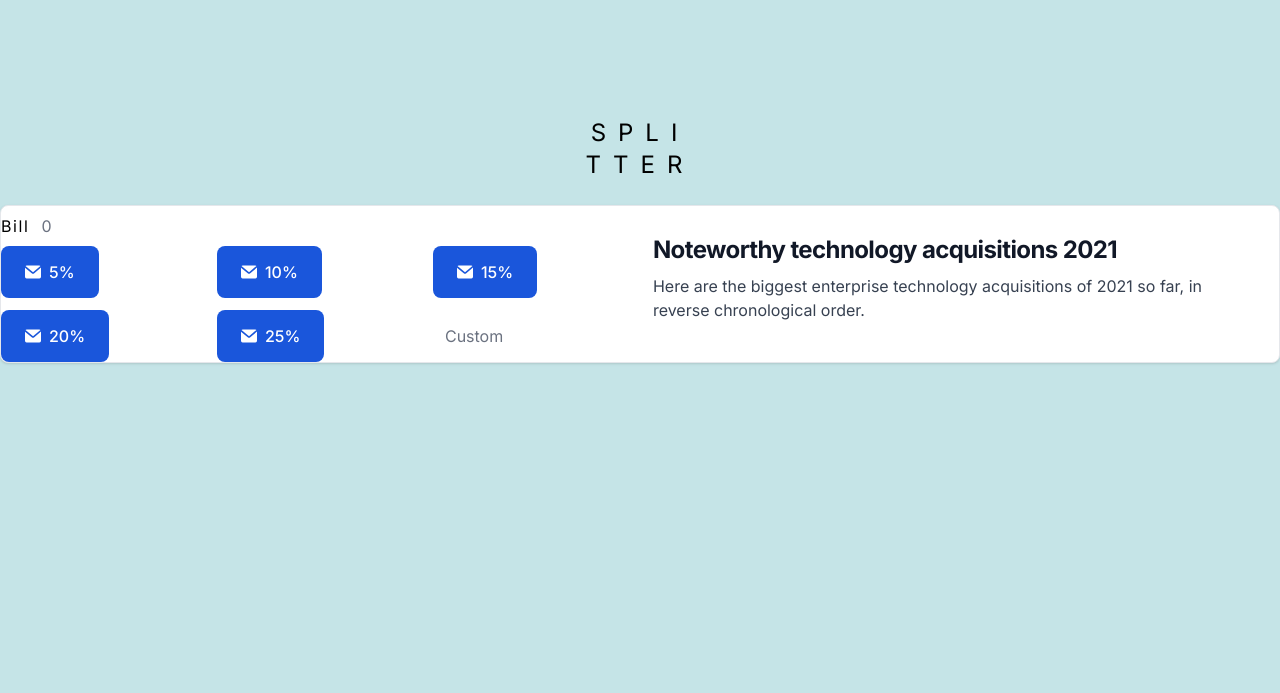
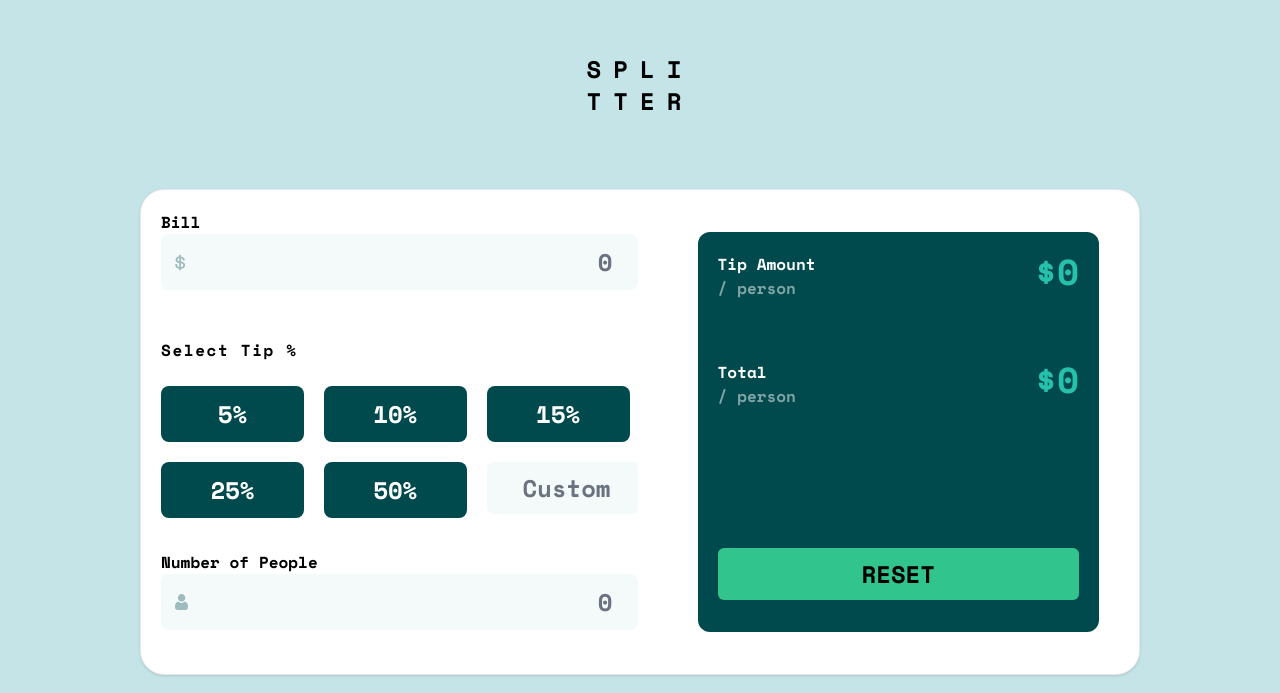
Before and after one commit to 1105-Foo-Aiden/calculatorchallenge, a Next.js app: page / in a window 1280 px wide. Shown: the part 107-800 px from the top of the page. Built offline with nearby package versions, Linux system fonts and the light colour scheme.

Commit message:
most, if not all math

```diff
--- a/src/app/globals.css
+++ b/src/app/globals.css
@@ -2,18 +2,12 @@
 @tailwind components;
 @tailwind utilities;
 
-@import url('https://fonts.googleapis.com/css2?family=Space+Mono:ital,wght@0,400;0,700;1,400;1,700&display=swap');
-
-@font-face {
-  font-family: monospace;
-  src: url('https://fonts.googleapis.com/css2?family=Space+Mono:ital,wght@0,400;0,700;1,400;1,700&display=swap');
-}
 
 body{
   background-color: hsl(185, 41%, 84%);
-  font-family: monospace;
+
 }
 
 input{
-  background-color: hsl(189, 41%, 97%);
+  background-color: hsl(185, 41%, 84%);
 }
--- a/src/app/layout.tsx
+++ b/src/app/layout.tsx
@@ -1,8 +1,8 @@
 import type { Metadata } from "next";
-import { Inter } from "next/font/google";
+import {  Space_Mono } from "next/font/google";
 import "./globals.css";
 
-const inter = Inter({ subsets: ["latin"] });
+const space_Mono = Space_Mono({subsets:['latin'], weight:"700"})
 
 export const metadata: Metadata = {
   title: "Calculator App",
@@ -12,7 +12,7 @@ export const metadata: Metadata = {
 export default function RootLayout({children,}: Readonly<{children: React.ReactNode;}>) {
   return (
     <html lang="en">
-      <body className={inter.className}>{children}</body>
+      <body className={space_Mono.className}>{children}</body>
     </html>
   );
 }
--- a/src/app/page.tsx
+++ b/src/app/page.tsx
@@ -1,129 +1,103 @@
 "use client";
 
+import { useEffect, useState } from "react";
+
 export default function Home() {
+  const [total, setTotal] = useState<number>(0)
+  const [numOfPeople, setNumOfPeople] = useState<number>(0)
+  const [custom, setCustom] = useState<number>()
+  const [tipAmount, setTipAmount] = useState<number>(0.00)
+  const [perPseron, setPerPerson] = useState<number>(0.00)
+
+  const Math = (tipPercent:number) =>{
+    let tipTotal:number = total * (tipPercent / 100)
+    let personTotal = tipTotal / numOfPeople
+    setTipAmount(tipTotal)
+    setPerPerson(personTotal)
+
+
+  }
+
+
+  const HandleReset = () =>{
+    setTotal(0)
+    setNumOfPeople(0)
+  }
+
   return (
     <div>
-      <div className="flex justify-center tracking-[.5em] pt-56 text-2xl">
+      <div className="flex justify-center tracking-[.5em] pt-40 text-2xl">
         <p>SPLI</p>
       </div>
       <div className="flex justify-center tracking-[.5em] text-2xl">
         <p>TTER</p>
       </div>
       <br />
+      <br />
+      <br />
       <div className="flex justify-center">
-        <a
-          href="#"
-          className="flex flex-col min-w-fit h-auto items-center bg-white border border-gray-200 rounded-lg shadow md:flex-row md:max-w-xl hover:bg-gray-100 dark:border-gray-700 dark:bg-gray-800 dark:hover:bg-gray-700"
-        > <div className="grid grid-flow-rows">
+        <div className="flex items-center min-w-[1000px] bg-white border border-gray-200 rounded-3xl shadow md:flex-row md:max-w-xl">
+          <div className="grid grid-flow-rows p-5">
+            <div>
+              <div>Bill</div>
+              <div className="relative mb-6">
+                <div className="absolute inset-y-0 start-0 flex items-center ps-3.5 pointer-events-none">
+                  <svg xmlns="http://www.w3.org/2000/svg" width="11" height="17">
+                    <path
+                      fill="#9EBBBD" d="M6.016 16.328v-1.464c1.232-.08 2.22-.444 2.964-1.092.744-.648 1.116-1.508 1.116-2.58v-.144c0-.992-.348-1.772-1.044-2.34-.696-.568-1.708-.932-3.036-1.092V4.184c.56.144 1.012.4 1.356.768.344.368.516.816.516 1.344v.288h1.824v-.432c0-.448-.088-.876-.264-1.284a3.783 3.783 0 00-.744-1.116A4.251 4.251 0 007.54 2.9a5.324 5.324 0 00-1.524-.492V.872H4.288V2.36a5.532 5.532 0 00-1.416.324c-.448.168-.84.392-1.176.672-.336.28-.604.616-.804 1.008-.2.392-.3.844-.3 1.356v.144c0 .96.316 1.708.948 2.244.632.536 1.548.884 2.748 1.044v3.912c-.704-.16-1.248-.472-1.632-.936-.384-.464-.576-1.08-.576-1.848v-.288H.256v.576c0 .464.08.924.24 1.38.16.456.404.88.732 1.272.328.392.744.728 1.248 1.008s1.108.476 1.812.588v1.512h1.728zM4.288 7.424c-.688-.128-1.164-.332-1.428-.612-.264-.28-.396-.644-.396-1.092 0-.464.176-.832.528-1.104.352-.272.784-.448 1.296-.528v3.336zm1.728 5.712V9.344c.768.128 1.328.328 1.68.6.352.272.528.688.528 1.248 0 .544-.196.984-.588 1.32-.392.336-.932.544-1.62.624z" />
+                  </svg>
+                </div>
+                <input type="number" id="input-group-1"  className="text-right text-[24px] bg-[#f4fafa] border border-gray-300 text-gray-900  rounded-lg focus:ring-blue-500 focus:border-blue-500 block w-full ps-10 p-2.5   dark:border-gray-600 dark:placeholder-gray-400 dark:text-white dark:focus:ring-blue-500 dark:focus:border-blue-500 border-none" placeholder="0" min={0} />
+              </div>
+            </div>
+            <br />
+            <div className="text-2lg tracking-widest">Select Tip %</div>
+            <br />
+            <div className="grid grid-cols-3 gap-3 ">
+              <button type="button" className="hover:text-[#00494d] hover:bg-[#26c0ab]  active:text-[#00494d] active:bg-[#26c0ab] focus:outline-none text-[24px] text-white bg-[#00494d] font-medium rounded-lg  px-5 py-2.5 me-2 mb-2 dark:bg-green-600 dark:focus:ring-green-800">5%
+              </button>
+              <button type="button"
+               className="hover:text-[#00494d] hover:bg-[#26c0ab]  active:text-[#00494d] active:bg-[#26c0ab] focus:outline-none text-[24px] text-white bg-[#00494d] font-medium rounded-lg  px-5 py-2.5 me-2 mb-2 dark:bg-green-600 dark:focus:ring-green-800">10%
+              </button>
+              <button type="button" className="hover:text-[#00494d] hover:bg-[#26c0ab]  active:text-[#00494d] active:bg-[#26c0ab] focus:text-[#00494d] focus:bg-[#26c0ab] focus:outline-none text-[24px] text-white bg-[#00494d] font-medium rounded-lg  px-5 py-2.5 me-2 mb-2 dark:bg-green-600 dark:focus:ring-green-800"onClick={() => Math(15)} >15%</button>
 
+              <button type="button" className="hover:text-[#00494d] hover:bg-[#26c0ab]  active:text-[#00494d] active:bg-[#26c0ab] focus:outline-none text-[24px] text-white bg-[#00494d] font-medium rounded-lg  px-5 py-2.5 me-2 mb-2 dark:bg-green-600 dark:focus:ring-green-800" >25%</button>
+              <button type="button" className="hover:text-[#00494d] hover:bg-[#26c0ab]  active:text-[#00494d] active:bg-[#26c0ab] focus:outline-none text-[24px] text-white bg-[#00494d] font-medium rounded-lg  px-5 py-2.5 me-2 mb-2 dark:bg-green-600 dark:focus:ring-green-800">50%</button>
 
-          <div>
-            <label htmlFor="bill" className="tracking-widest">
-              Bill
-            </label>
-            <input
-              id="bill"
-              type="text"
-              placeholder="0"
-              className="rounded-lg border-none"
-            />
+              <input type="number" onChange={(e) => setCustom(e.target.valueAsNumber)} className="border border-gray-300 text-gray-900 text-[24px] text-right rounded-md focus:ring-blue-500 focus:border-[#26c0ab] block  dark:bg-gray-700 dark:border-gray-600 dark:placeholder-gray-400 dark:text-white dark:focus:ring-border-[#26c0ab] dark:focus:border-[#26c0ab] border-none bg-[#f4fafa] h-fit" placeholder="Custom" />
+            </div>
+            <br />
+            <div>
+              <div>Number of People</div>
+              <div className="relative mb-6">
+                <div className="absolute inset-y-0 start-0 flex items-center ps-3.5 pointer-events-none">
+                <svg xmlns="http://www.w3.org/2000/svg" width="13" height="16"><path fill="#9EBBBD" d="M9.573 7.729c.406 0 .784.07 1.126.209.342.14.639.33.881.569.232.227.438.503.614.82a5.1 5.1 0 01.407.949c.097.312.178.654.242 1.016.062.359.105.699.126 1.011.02.307.031.624.031.945 0 .836-.259 1.512-.768 2.01-.504.492-1.17.742-1.98.742H2.748c-.81 0-1.477-.25-1.98-.742C.259 14.76 0 14.084 0 13.248c0-.322.01-.64.032-.945.02-.312.063-.652.126-1.01.063-.363.144-.705.242-1.017.1-.323.238-.643.407-.948.176-.318.382-.594.613-.821.243-.238.54-.43.882-.57.342-.138.72-.208 1.125-.208.16 0 .313.067.61.265.183.123.397.264.636.421.204.134.48.259.822.372.333.11.671.167 1.005.167a3.19 3.19 0 001.006-.167c.341-.113.618-.238.822-.372l.636-.42c.296-.2.45-.266.61-.266zM6.598 0C7.63 0 8.522.38 9.252 1.129s1.1 1.666 1.1 2.724c0 1.06-.37 1.976-1.1 2.725-.73.75-1.623 1.13-2.654 1.13-1.03 0-1.924-.38-2.653-1.13-.73-.749-1.1-1.666-1.1-2.725 0-1.058.37-1.975 1.1-2.724C4.675.379 5.567 0 6.598 0z"/></svg>
+                </div>
+                <input type="number" id="input-group-1" min={0} onChange={(e) => setNumOfPeople(e.target.valueAsNumber)} className="text-right text-[24px] bg-[#f4fafa] border border-gray-300 text-gray-900 rounded-lg focus:ring-blue-500 focus:border-blue-500 block w-full ps-10 p-2.5 dark:border-gray-600 dark:placeholder-gray-400 dark:text-white dark:focus:ring-blue-500 dark:focus:border-blue-500 border-none" placeholder="0"/>
+              </div>
+            </div>
           </div>
-          <div className="grid grid-cols-3 gap-3 ">
-            <button
-              type="button"
-              className="px-6 py-3.5 w-fit text-base font-medium text-white inline-flex items-center bg-blue-700 hover:bg-blue-800 focus:ring-4 focus:outline-none focus:ring-blue-300 rounded-lg text-center dark:bg-blue-600 dark:hover:bg-blue-700 dark:focus:ring-blue-800"
-            >
-              <svg
-                className="w-4 h-4 text-white me-2"
-                aria-hidden="true"
-                xmlns="http://www.w3.org/2000/svg"
-                fill="currentColor"
-                viewBox="0 0 20 16"
-              >
-                <path d="m10.036 8.278 9.258-7.79A1.979 1.979 0 0 0 18 0H2A1.987 1.987 0 0 0 .641.541l9.395 7.737Z" />
-                <path d="M11.241 9.817c-.36.275-.801.425-1.255.427-.428 0-.845-.138-1.187-.395L0 2.6V14a2 2 0 0 0 2 2h16a2 2 0 0 0 2-2V2.5l-8.759 7.317Z" />
-              </svg>
-              5%
-            </button>
-            <button
-              type="button"
-              className="px-6 py-3.5 w-fit text-base font-medium text-white inline-flex items-center bg-blue-700 hover:bg-blue-800 focus:ring-4 focus:outline-none focus:ring-blue-300 rounded-lg text-center dark:bg-blue-600 dark:hover:bg-blue-700 dark:focus:ring-blue-800"
-            >
-              <svg
-                className="w-4 h-4 text-white me-2"
-                aria-hidden="true"
-                xmlns="http://www.w3.org/2000/svg"
-                fill="currentColor"
-                viewBox="0 0 20 16"
-              >
-                <path d="m10.036 8.278 9.258-7.79A1.979 1.979 0 0 0 18 0H2A1.987 1.987 0 0 0 .641.541l9.395 7.737Z" />
-                <path d="M11.241 9.817c-.36.275-.801.425-1.255.427-.428 0-.845-.138-1.187-.395L0 2.6V14a2 2 0 0 0 2 2h16a2 2 0 0 0 2-2V2.5l-8.759 7.317Z" />
-              </svg>
-              10%
-            </button>
-            <button
-              type="button"
-              className="px-6 py-3.5 w-fit text-base font-medium text-white inline-flex items-center bg-blue-700 hover:bg-blue-800 focus:ring-4 focus:outline-none focus:ring-blue-300 rounded-lg text-center dark:bg-blue-600 dark:hover:bg-blue-700 dark:focus:ring-blue-800"
-            >
-              <svg
-                className="w-4 h-4 text-white me-2"
-                aria-hidden="true"
-                xmlns="http://www.w3.org/2000/svg"
-                fill="currentColor"
-                viewBox="0 0 20 16"
-              >
-                <path d="m10.036 8.278 9.258-7.79A1.979 1.979 0 0 0 18 0H2A1.987 1.987 0 0 0 .641.541l9.395 7.737Z" />
-                <path d="M11.241 9.817c-.36.275-.801.425-1.255.427-.428 0-.845-.138-1.187-.395L0 2.6V14a2 2 0 0 0 2 2h16a2 2 0 0 0 2-2V2.5l-8.759 7.317Z" />
-              </svg>
-              15%
-            </button>
-            <button
-              type="button"
-              className="px-6 py-3.5 w-fit text-base font-medium text-white inline-flex items-center bg-blue-700 hover:bg-blue-800 focus:ring-4 focus:outline-none focus:ring-blue-300 rounded-lg text-center dark:bg-blue-600 dark:hover:bg-blue-700 dark:focus:ring-blue-800"
-            >
-              <svg
-                className="w-4 h-4 text-white me-2"
-                aria-hidden="true"
-                xmlns="http://www.w3.org/2000/svg"
-                fill="currentColor"
-                viewBox="0 0 20 16"
-              >
-                <path d="m10.036 8.278 9.258-7.79A1.979 1.979 0 0 0 18 0H2A1.987 1.987 0 0 0 .641.541l9.395 7.737Z" />
-                <path d="M11.241 9.817c-.36.275-.801.425-1.255.427-.428 0-.845-.138-1.187-.395L0 2.6V14a2 2 0 0 0 2 2h16a2 2 0 0 0 2-2V2.5l-8.759 7.317Z" />
-              </svg>
-              20%
-            </button>
-            <button
-              type="button"
-              className="px-6 py-3.5 w-fit text-base font-medium text-white inline-flex items-center bg-blue-700 hover:bg-blue-800 focus:ring-4 focus:outline-none focus:ring-blue-300 rounded-lg text-center dark:bg-blue-600 dark:hover:bg-blue-700 dark:focus:ring-blue-800"
-            >
-              <svg
-                className="w-4 h-4 text-white me-2"
-                aria-hidden="true"
-                xmlns="http://www.w3.org/2000/svg"
-                fill="currentColor"
-                viewBox="0 0 20 16"
-              >
-                <path d="m10.036 8.278 9.258-7.79A1.979 1.979 0 0 0 18 0H2A1.987 1.987 0 0 0 .641.541l9.395 7.737Z" />
-                <path d="M11.241 9.817c-.36.275-.801.425-1.255.427-.428 0-.845-.138-1.187-.395L0 2.6V14a2 2 0 0 0 2 2h16a2 2 0 0 0 2-2V2.5l-8.759 7.317Z" />
-              </svg>
-              25%
-            </button>
-            <input type="text" placeholder="Custom" className="rounded-lg border-none flex justify-between"/>
+            <div className="flexjustify-center w-1/2 m-10 rounded-xl bg-[#00494d] h-[400px] ">
+              <div className="grid grid-flow-row grid-cols-2 gap-4 mt-5 px-5 h-1/2">
+                <div>
+                   <p className="text-white">Tip Amount</p>
+                   <p className="text-white opacity-50">/ person</p>
+                </div>
+                 <p className=" text-[#26c0ab] flex  justify-end text-4xl">${tipAmount}</p>
+               <div>
+                  <p className="text-white">Total</p>
+                  <p className="text-white opacity-50">/ person</p>
+               </div>
+                <p className=" text-[#26c0ab] flex justify-end text-4xl">${perPseron}</p>
+              </div>
+              <br/>
+              <br/>
+              <div className="flex justify-center">
+                <button type="button" className="flex justify-center px-36 text-[24px] bg-green-400 rounded-md mt-12 py-2 mx-5 hover:bg-[#26c0ab] hover:text-[#00494d]" onClick={HandleReset}>RESET</button>
+              </div>
+            </div>
           </div>
-          </div>
-          <div className="flex flex-col justify-between p-4 leading-normal border-solid border-bg-gray-900">
-            <h5 className="mb-2 text-2xl font-bold tracking-tight text-gray-900 dark:text-white">
-              Noteworthy technology acquisitions 2021
-            </h5>
-            <p className="mb-3 font-normal text-gray-700 dark:text-gray-400">
-              Here are the biggest enterprise technology acquisitions of 2021 so
-              far, in reverse chronological order.
-            </p>
-          </div>
-
-        </a>
+        </div>
       </div>
-    </div>
   );
 }
```
